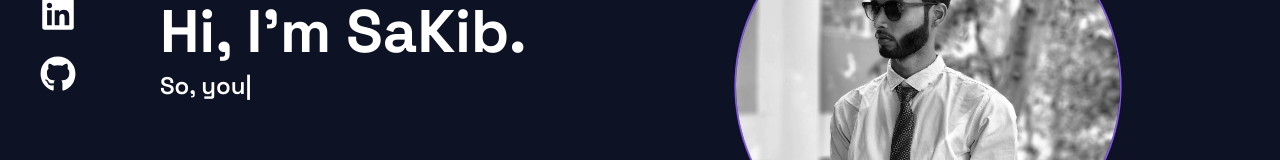
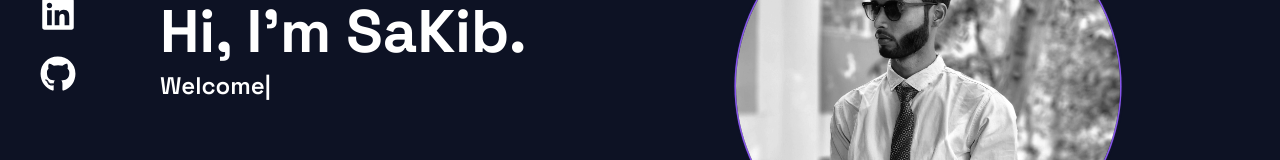
Before and after one commit to isakibul/dev-portfolio, a React (Vite) app: page / in a window 1280 px wide. Shown: the part 271-431 px from the top of the page. Built offline with nearby package versions, Linux system fonts and the light colour scheme; some icons are missing.

Commit message:
text edited

```diff
--- a/src/components/Hero/Hero.jsx
+++ b/src/components/Hero/Hero.jsx
@@ -33,9 +33,9 @@ const Hero = () => {
                                 1000,
                                 'Dude! you are here?',
                                 1000,
-                                'So, you are interested about me?',
+                                'Welcome!',
                                 1000,
-                                'Okay! This is Sakibul Islam...',
+                                'Iam Sakibul Islam...',
                                 1000,
                                 'A Web Application Developer.',
                                 1000,
@@ -53,18 +53,11 @@ const Hero = () => {
                                 1000,
                                 "Ok...  I'm running out of ideas...",
                                 1000,
-                                "Uhh...",
+                                "Uhh...you are still here?",
                                 1000,
-                                "Uhh... you can scroll down to see my projects...",
-                                300,
+                                "You can scroll down to see my projects...",
                                 1000,
-                                "Seriously, my projects are elegant...",
-                                1000,
-                                "Go & check them out!",
-                                1000,
-                                "You're uh...",
-                                1000,
-                                "You're uh... still here?",
+                                "You're... still here?",
                                 1000,
                                 "Ok, this has been fun...",
                                 1000,
```
